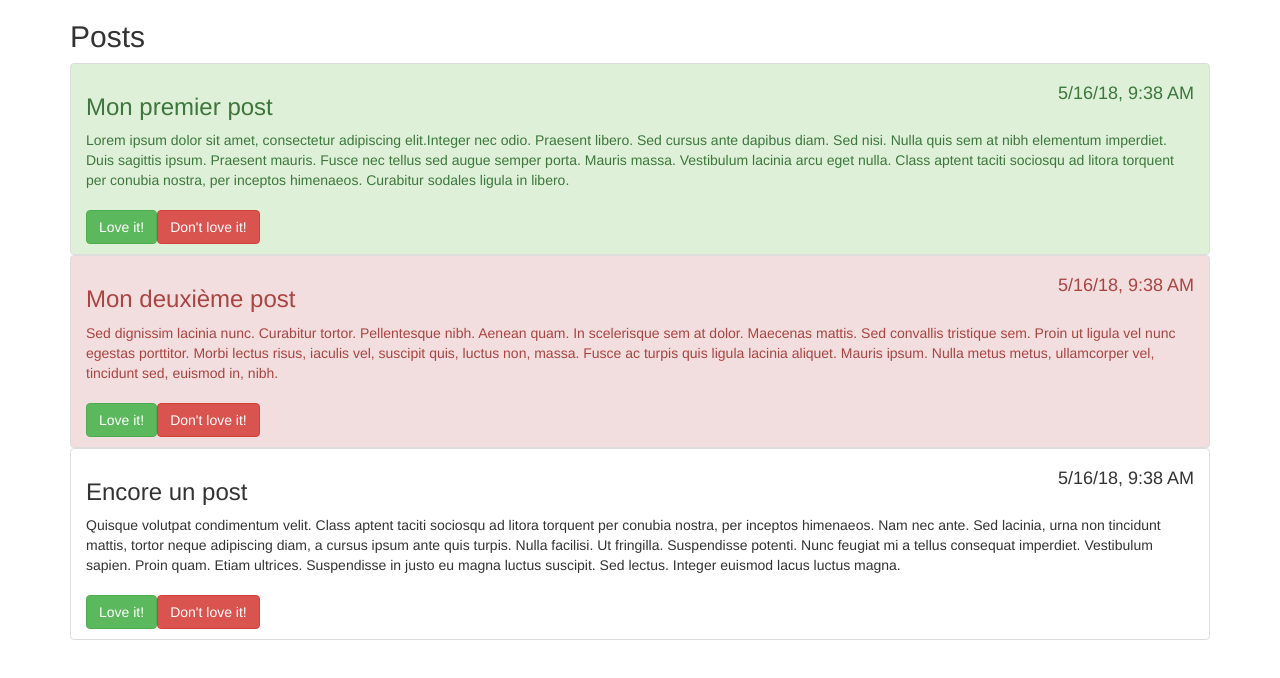
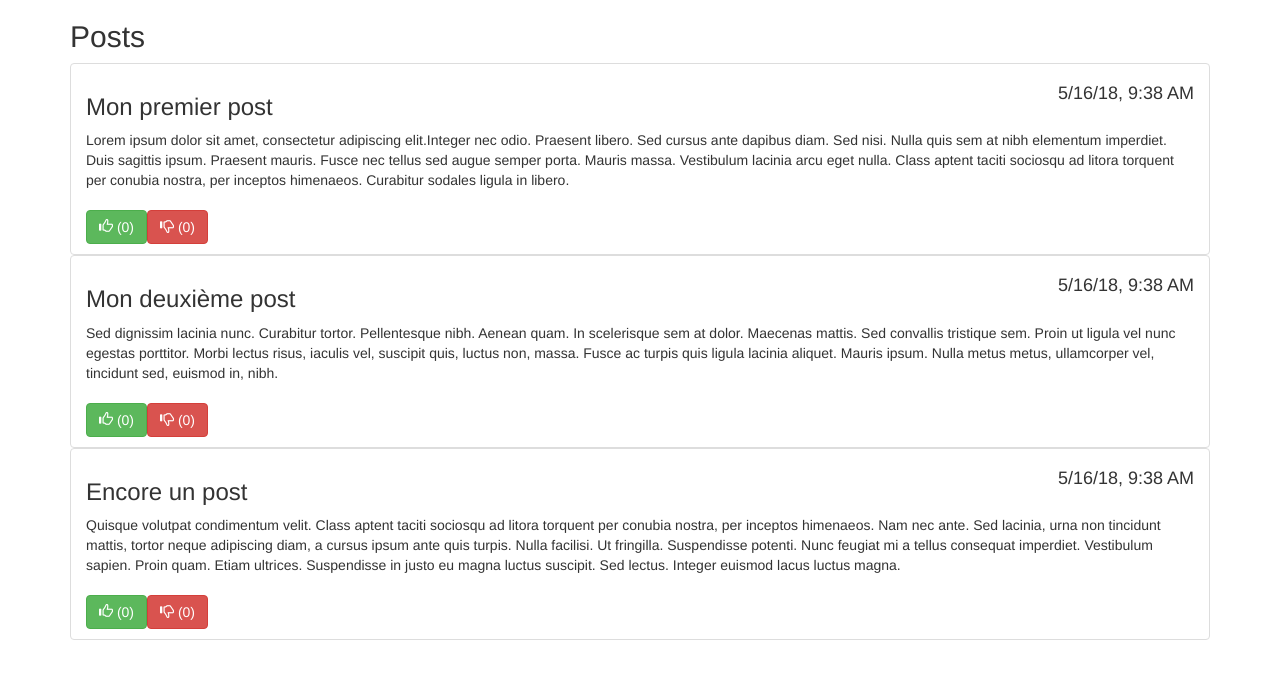
Before and after one commit to nbuche/openclassrooms-angular-activity, an Angular app: page / in a window 1280 px wide. Shown: the top 678 px of the page. Built offline with nearby package versions, Linux system fonts and the light colour scheme.

Commit message:
Initialisation loveIts à 0. Ajout nombre loveIt et dontLoveIt

```diff
--- a/src/app/app.component.ts
+++ b/src/app/app.component.ts
@@ -16,20 +16,17 @@ export class AppComponent {
     'nibh elementum imperdiet. Duis sagittis ipsum. Praesent mauris. Fusce nec tellus sed augue ' +
     'semper porta. Mauris massa. Vestibulum lacinia arcu eget nulla. Class aptent taciti sociosqu ' +
     'ad litora torquent per conubia nostra, per inceptos himenaeos. Curabitur sodales ligula in ' +
-    'libero.',
-    2),
+    'libero.'),
     new Post('Mon deuxième post',
     'Sed dignissim lacinia nunc. Curabitur tortor. Pellentesque nibh. ' +
     'Aenean quam. In scelerisque sem at dolor. Maecenas mattis. Sed convallis tristique sem. ' +
     'Proin ut ligula vel nunc egestas porttitor. Morbi lectus risus, iaculis vel, suscipit quis, luctus non, massa. ' +
-    'Fusce ac turpis quis ligula lacinia aliquet. Mauris ipsum. Nulla metus metus, ullamcorper vel, tincidunt sed, euismod in, nibh.',
-    -2),
+    'Fusce ac turpis quis ligula lacinia aliquet. Mauris ipsum. Nulla metus metus, ullamcorper vel, tincidunt sed, euismod in, nibh.'),
     new Post('Encore un post',
     'Quisque volutpat condimentum velit. Class aptent taciti sociosqu ad litora torquent per conubia nostra, per inceptos himenaeos. ' +
     'Nam nec ante. Sed lacinia, urna non tincidunt mattis, tortor neque adipiscing diam, a cursus ipsum ante quis turpis. ' +
     'Nulla facilisi. Ut fringilla. Suspendisse potenti. Nunc feugiat mi a tellus consequat imperdiet. Vestibulum sapien. ' +
-    ' Proin quam. Etiam ultrices. Suspendisse in justo eu magna luctus suscipit. Sed lectus. Integer euismod lacus luctus magna. ',
-    0)
+    ' Proin quam. Etiam ultrices. Suspendisse in justo eu magna luctus suscipit. Sed lectus. Integer euismod lacus luctus magna. ')
   ];
 
 }
--- a/src/app/post-list-item/post-list-item.component.html
+++ b/src/app/post-list-item/post-list-item.component.html
@@ -21,8 +21,12 @@
 
     <div class="row" style="margin-top:20px">
         <div class="col-xs-12">
-            <button type="button" class="btn btn-success" (click)="onLoveIt()">Love it!</button>
-            <button type="button" class="btn btn-danger"  (click)="onDislikeIt()">Don't love it!</button>
+            <button type="button" class="btn btn-success" (click)="onLoveIt()">
+                <span class="glyphicon glyphicon-thumbs-up" aria-hidden="true"></span> ({{likeIt}})
+            </button>
+            <button type="button" class="btn btn-danger"  (click)="onDislikeIt()">
+                <span class="glyphicon glyphicon-thumbs-down" aria-hidden="true"></span> ({{dontLikeIt}})
+            </button>
         </div>
    </div>
 </li>
--- a/src/app/post-list-item/post-list-item.component.ts
+++ b/src/app/post-list-item/post-list-item.component.ts
@@ -9,18 +9,28 @@ import { Post } from '../post';
 export class PostListItemComponent implements OnInit {
 
   @Input() post: Post;
+  public likeIt : number = 0;
+  public dontLikeIt : number = 0;
 
   constructor() { }
 
   ngOnInit() {
+    if(this.post.loveIts>0){
+      this.likeIt = this.post.loveIts;
+    }
+    if(this.post.loveIts<0){
+      this.dontLikeIt = Math.abs(this.post.loveIts);
+    }
   }
 
   onLoveIt() {
-    this.post.loveIts = this.post.loveIts + 1;
+    this.likeIt++;
+    this.post.loveIts = this.likeIt - this.dontLikeIt;
   }
 
   onDislikeIt() {
-    this.post.loveIts = this.post.loveIts - 1;
+    this.dontLikeIt++;
+    this.post.loveIts = this.likeIt - this.dontLikeIt;
   }
 
 }
--- a/src/app/post.ts
+++ b/src/app/post.ts
@@ -1,11 +1,12 @@
 export class Post {
     public created_at: Date;
+    public loveIts: number;
 
     constructor(
         public title: string,
-        public content: string,
-        public loveIts: number
+        public content: string
     ) {
         this.created_at = new Date();
+        this.loveIts = 0;
     }
 }
```
